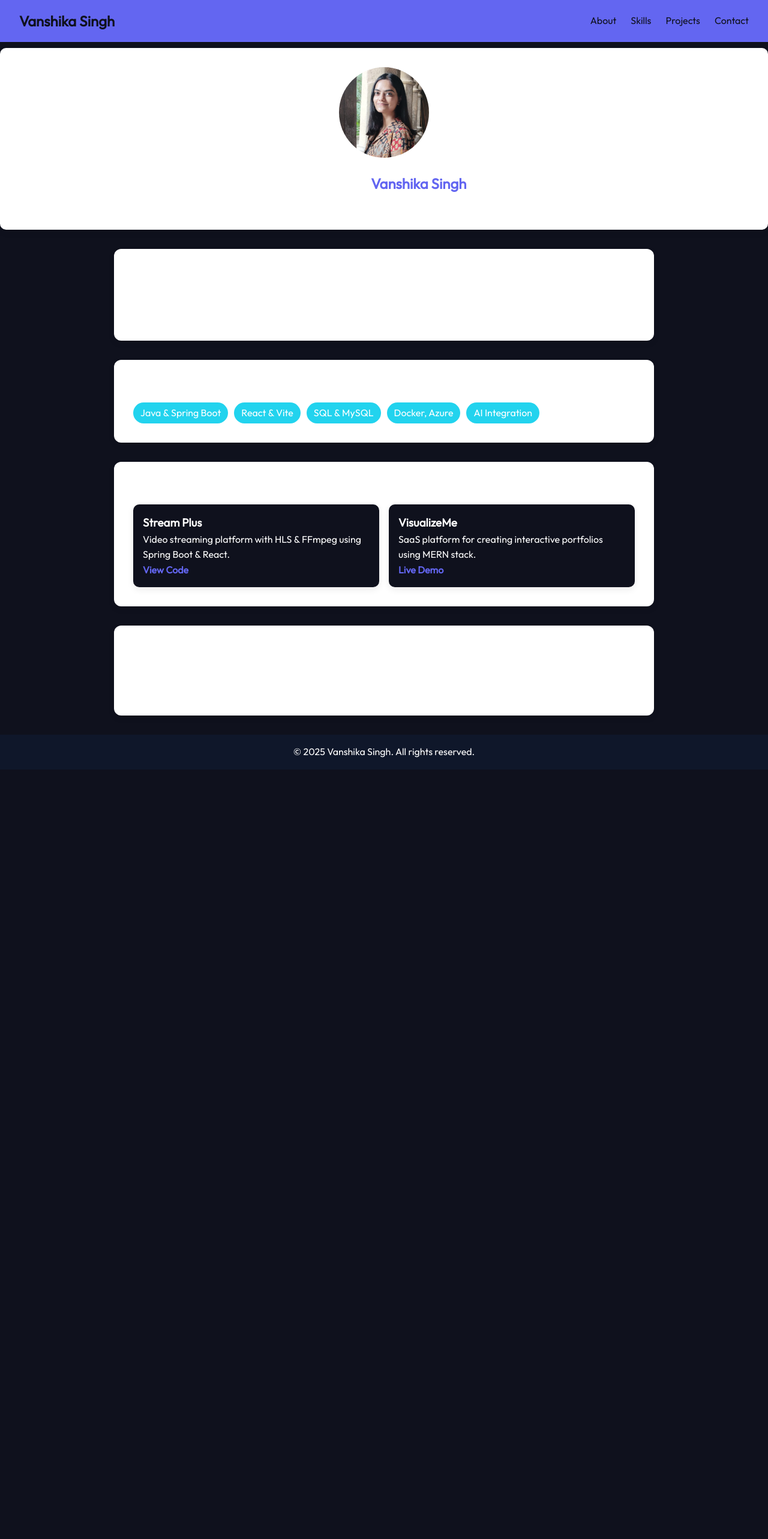
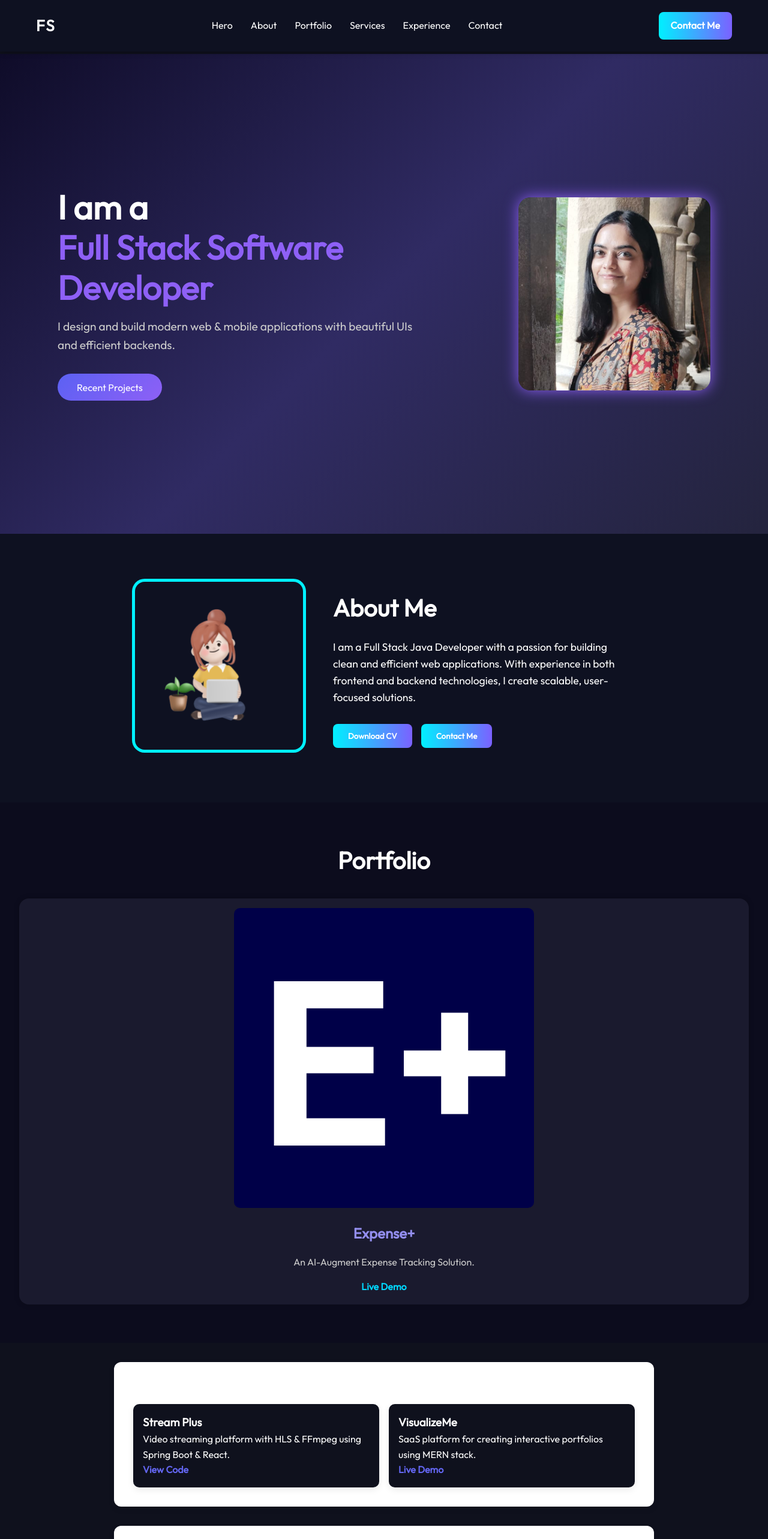
Before and after one commit to vanshika1807/portfolio_website, a React (Vite) app: page / in a window 1280 px wide. Shown: the top 2566 px of the page at 60% size. Before the commit the page ends 1283 px from the top, so only its background shows below. Built offline with nearby package versions, Linux system fonts and the light colour scheme.

Commit message:
Completely Changes the UI

```diff
--- a/src/App.jsx
+++ b/src/App.jsx
@@ -1,10 +1,12 @@
-import heroImage from "./assets/hero/hero-image.jpg";
 import { useEffect } from "react";
 import styles from "./App.module.css";
 import emailIcon from "./assets/contact/email-img.png";
 import githubIcon from "./assets/contact/github.png";
 import linkedinIcon from "./assets/contact/linkedin.png";
 import NavBar from "./assets/nav/navBar";
+import Portfolio from "./assets/Portfolio/Portfolio";
+import Hero from "./assets/hero/hero";
+import About from "./assets/about/About";
 
 function App() {
   useEffect(() => {
@@ -16,20 +18,17 @@ function App() {
       {/* ✅ Navbar */}
       <NavBar />
 
-      {/* ✅ Hero Section */}
-      <section id="hero" className={styles.hero}>
-        <img src={heroImage} alt="Hero" className={styles.heroImg} />
-        <h1>Hello, I am <span>Vanshika Singh</span></h1>
-        <p>Java Full Stack Developer | Passionate about clean UI & scalable solutions</p>
-      </section>
+
+      <Hero/>
 
       {/* ✅ About Section */}
-      <section id="about" className={styles.card}>
+      {/*<section id="about" className={styles.card}>
         <h2>About Me</h2>
         <p>I am a Java Full Stack Developer passionate about sleek web apps, cloud-native projects, and AI tools. Currently at Cognizant, exploring data analytics & AI integration.</p>
-      </section>
+      </section>*/}
+      <About />
 
-      {/* ✅ Skills Section */}
+      {/* ✅ Skills Section
       <section id="skills" className={styles.card}>
         <h2>Skills</h2>
         <ul className={styles.skills}>
@@ -39,7 +38,9 @@ function App() {
           <li>Docker, Azure</li>
           <li>AI Integration</li>
         </ul>
-      </section>
+      </section> */}
+
+      <Portfolio/>
 
       {/* ✅ Projects Section */}
       <section id="projects" className={styles.card}>
--- a/src/App.module.css
+++ b/src/App.module.css
@@ -1,7 +1,7 @@
 @import "./vars.css";
 
 .container {
-  text-align: center;
+  padding-top: 90px;
 }
 
 /* Header removed because Navbar handles it */
--- /dev/null
+++ b/src/assets/Portfolio/Portfolio.jsx
@@ -0,0 +1,24 @@
+// src/Portfolio/Portfolio.jsx
+import styles from './Portfolio.module.css';
+import projectImg from './ExpensePlus.png';
+
+const Portfolio = () => {
+  return (
+    <section className={styles.portfolio} id="portfolio">
+      <h2 className={styles.title}>Portfolio</h2>
+      <div className={styles.projects}>
+        <div className={styles.card}>
+          <img src={projectImg} alt="Project" className={styles.image} />
+          <h3 className={styles.projectTitle}>Expense+</h3>
+          <p className={styles.description}>
+            An AI-Augment Expense Tracking Solution.
+          </p>
+          <a href="#" className={styles.link}>Live Demo</a>
+        </div>
+        {/* Repeat more cards here */}
+      </div>
+    </section>
+  );
+};
+
+export default Portfolio;
--- a/src/assets/Portfolio/Portfolio.module.css
+++ b/src/assets/Portfolio/Portfolio.module.css
@@ -0,0 +1,48 @@
+.portfolio {
+  padding: 4rem 2rem;
+  background-color: #0c0c1d;
+  color: white;
+}
+
+.title {
+  font-size: 2.5rem;
+  text-align: center;
+  margin-bottom: 2rem;
+}
+
+.projects {
+  display: grid;
+  gap: 2rem;
+  grid-template-columns: repeat(auto-fit, minmax(300px, 1fr));
+}
+
+.card {
+  background-color: #1a1a2e;
+  padding: 1rem;
+  border-radius: 16px;
+  text-align: center;
+  box-shadow: 0 0 10px rgba(0,0,0,0.2);
+}
+
+.image {
+  max-width: 100%;
+  border-radius: 10px;
+}
+
+.projectTitle {
+  font-size: 1.5rem;
+  margin-top: 1rem;
+  color: #938eef;
+}
+
+.description {
+  font-size: 1rem;
+  margin: 1rem 0;
+  color: #ccc;
+}
+
+.link {
+  color: #00d8ff;
+  text-decoration: none;
+  font-weight: bold;
+}
--- /dev/null
+++ b/src/assets/about/About.jsx
@@ -0,0 +1,24 @@
+import styles from './About.module.css';
+import profileImage from './about-image.png';
+
+const About = () => {
+  return (
+    <section id="about" className={styles.about}>
+      <div className={styles.imageContainer}>
+        <img src={profileImage} alt="Profile" />
+      </div>
+      <div className={styles.content}>
+        <h2>About Me</h2>
+        <p>
+          I am a Full Stack Java Developer with a passion for building clean and efficient web applications. With experience in both frontend and backend technologies, I create scalable, user-focused solutions.
+        </p>
+        <div className={styles.buttons}>
+          <button>Download CV</button>
+          <button>Contact Me</button>
+        </div>
+      </div>
+    </section>
+  );
+};
+
+export default About;
--- /dev/null
+++ b/src/assets/about/About.module.css
@@ -0,0 +1,47 @@
+.about {
+  display: flex;
+  align-items: center;
+  justify-content: center;
+  padding: 80px 20px;
+  gap: 50px;
+  background: #0e1121;
+  color: white;
+  flex-wrap: wrap;
+}
+
+.imageContainer img {
+  width: 280px;
+  border-radius: 16px;
+  box-shadow: 0 0 0 5px #00f0ff;
+}
+
+.content {
+  max-width: 500px;
+}
+
+.content h2 {
+  font-size: 2.5rem;
+  margin-bottom: 20px;
+}
+
+.content p {
+  font-size: 1.1rem;
+  line-height: 1.6;
+  margin-bottom: 30px;
+}
+
+.buttons button {
+  background: linear-gradient(to right, #00f0ff, #7b61ff);
+  border: none;
+  padding: 12px 25px;
+  color: white;
+  font-weight: bold;
+  border-radius: 8px;
+  margin-right: 15px;
+  cursor: pointer;
+  transition: transform 0.2s ease;
+}
+
+.buttons button:hover {
+  transform: scale(1.05);
+}
--- a/src/assets/nav/navBar.jsx
+++ b/src/assets/nav/navBar.jsx
@@ -4,23 +4,24 @@ import styles from "./navBar.module.css";
 const NavBar = () => {
   const [isOpen, setIsOpen] = useState(false);
 
-  const toggleMenu = () => {
-    setIsOpen(!isOpen);
-  };
-
-  const closeMenu = () => {
-    setIsOpen(false);
-  };
+  const toggleMenu = () => setIsOpen(!isOpen);
+  const closeMenu = () => setIsOpen(false);
 
   return (
     <nav className={styles.navbar}>
-      <div className={styles.logo}>Vanshika Singh</div>
-      <div className={`${styles.navLinks} ${isOpen ? styles.active : ""}`}>
-        <a href="#about" onClick={closeMenu}>About</a>
-        <a href="#skills" onClick={closeMenu}>Skills</a>
-        <a href="#projects" onClick={closeMenu}>Projects</a>
-        <a href="#contact" onClick={closeMenu}>Contact</a>
-      </div>
+      <div className={styles.logo}>FS</div>
+
+      <ul className={`${styles.navLinks} ${isOpen ? styles.active : ""}`}>
+        <li><a href="#hero" onClick={closeMenu}>Hero</a></li>
+        <li><a href="#about" onClick={closeMenu}>About</a></li>
+        <li><a href="#projects" onClick={closeMenu}>Portfolio</a></li>
+        <li><a href="#services" onClick={closeMenu}>Services</a></li>
+        <li><a href="#experience" onClick={closeMenu}>Experience</a></li>
+        <li><a href="#contact" onClick={closeMenu}>Contact</a></li>
+      </ul>
+
+      <a href="#contact" className={styles.contactBtn}>Contact Me</a>
+
       <div className={styles.hamburger} onClick={toggleMenu}>
         <span></span>
         <span></span>
--- a/src/assets/nav/navBar.module.css
+++ b/src/assets/nav/navBar.module.css
@@ -1,70 +1,92 @@
-@import "../../vars.css";
-
 .navbar {
+  position: fixed;
+  top: 0;
   width: 100%;
+  background-color: #0e1121;
   display: flex;
   justify-content: space-between;
   align-items: center;
-  padding: 1rem 2rem;
-  background-color: var(--color-primary);
-  color: var(--color-primary);
-  position: fixed;
-  top: 0;
+  padding: 20px 60px;
   z-index: 1000;
-  box-shadow: 0 4px 10px rgba(0,0,0,0.1);
+  box-shadow: 0 0 10px rgba(0, 0, 0, 0.4);
 }
 
 .logo {
-  font-size: 1.5rem;
+  font-size: 26px;
   font-weight: bold;
-  color: var(--color-bg);
+  color: white;
+  letter-spacing: 2px;
 }
 
 .navLinks {
   display: flex;
-  gap: 1.5rem;
+  gap: 30px;
+  list-style: none;
 }
 
-.navLinks a {
-  color: var(--color-bg);
+.navLinks li a {
+  color: white;
   text-decoration: none;
-  font-weight: 500;
+  font-size: 16px;
   transition: color 0.3s ease;
 }
 
-.navLinks a:hover {
-  color: var(--color-text);
+.navLinks li a:hover {
+  color: #00f0ff;
 }
 
+.contactBtn {
+  background: linear-gradient(to right, #00f0ff, #7b61ff);
+  padding: 10px 20px;
+  border-radius: 8px;
+  color: white;
+  text-decoration: none;
+  font-weight: bold;
+  transition: transform 0.2s ease;
+}
+
+.contactBtn:hover {
+  transform: scale(1.05);
+}
+
+/* Hamburger icon */
 .hamburger {
   display: none;
   flex-direction: column;
+  gap: 5px;
   cursor: pointer;
-  gap: 5px;
 }
 
 .hamburger span {
+  height: 3px;
   width: 25px;
-  height: 3px;
-  background: var(--color-text);
-  transition: all 0.3s ease;
+  background: white;
+  border-radius: 2px;
 }
 
-/* ✅ Responsive */
-@media (max-width: 768px) {
+/* Mobile responsive */
+@media screen and (max-width: 768px) {
   .navLinks {
     position: absolute;
-    top: 60px;
-    right: -200px;
-    background: var(--color-dark);
+    top: 70px;
+    right: 0;
+    background: #0e1121;
     flex-direction: column;
+    align-items: flex-start;
+    padding: 20px;
     width: 200px;
-    padding: 1rem;
-    transition: right 0.3s ease-in-out;
+    height: auto;
+    transform: translateX(100%);
+    transition: transform 0.3s ease;
+    box-shadow: -2px 2px 15px rgba(0, 0, 0, 0.5);
   }
 
   .navLinks.active {
-    right: 0;
+    transform: translateX(0);
+  }
+
+  .contactBtn {
+    display: none;
   }
 
   .hamburger {
```
Also changed, not shown: src/assets/Portfolio/ExpensePlus.png (added), src/assets/Portfolio/Portdolio.jsx (deleted).
